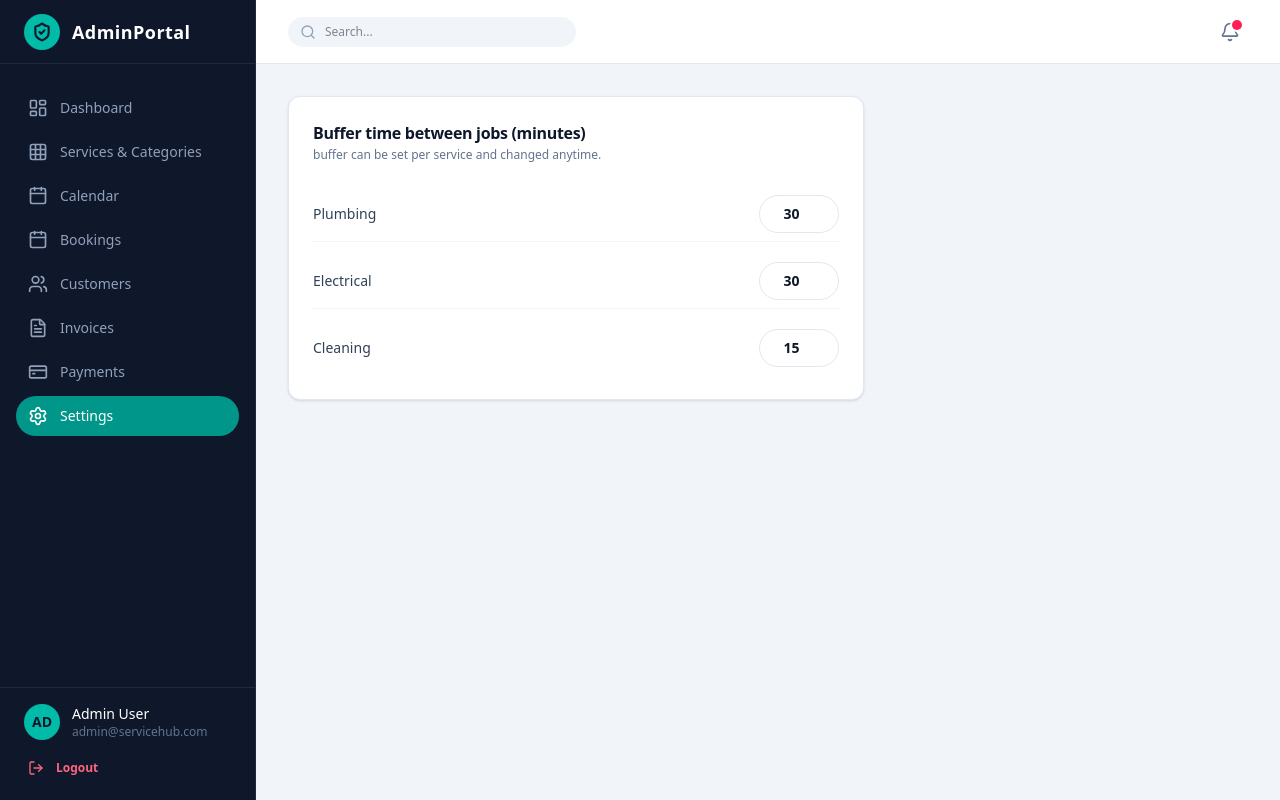
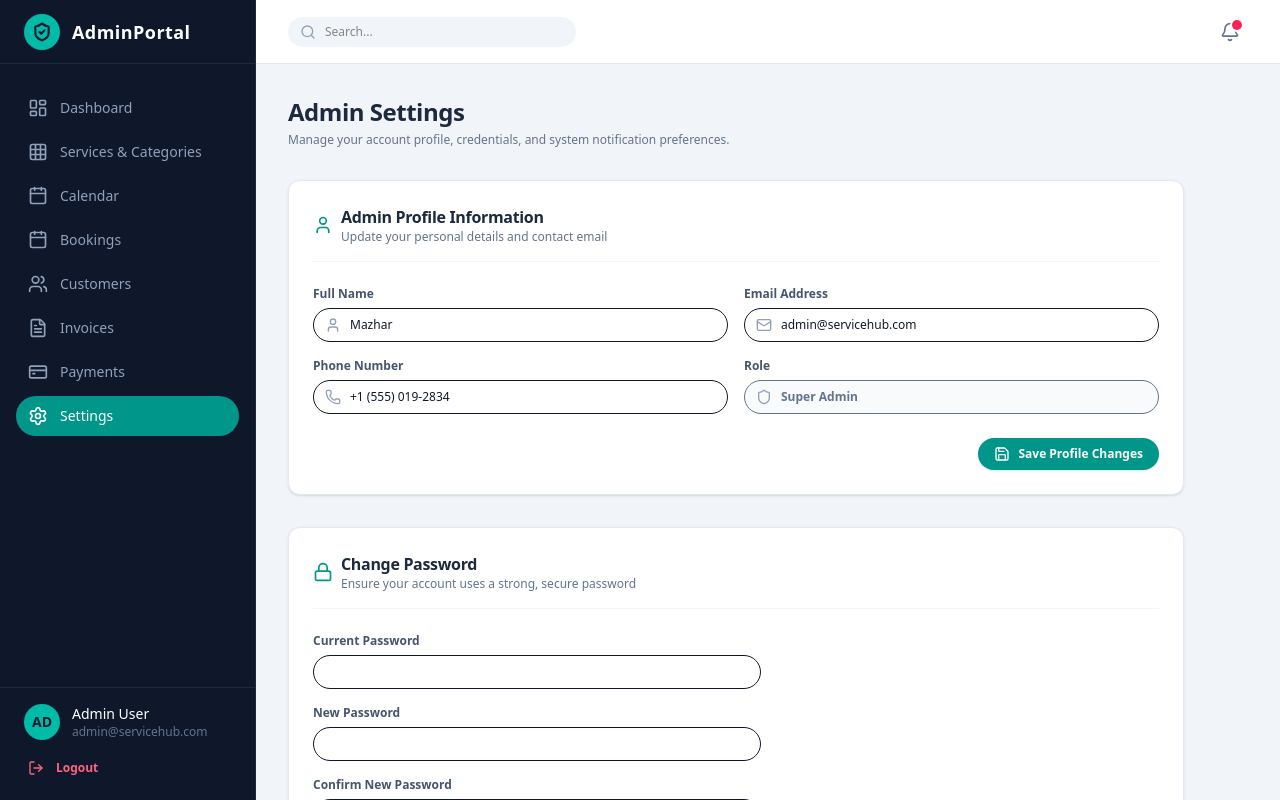
Before and after one commit to mazharalisafi/serivcehub-frontend, a Next.js app: page /admin/settings in a window 1280 px wide. Built offline with nearby package versions, Linux system fonts and the light colour scheme.

Commit message:
Some Changes

```diff
--- a/app/admin/settings/page.jsx
+++ b/app/admin/settings/page.jsx
@@ -1,27 +1,239 @@
 'use client';
 
-import React from 'react';
+import { useState } from 'react';
+import { User, Mail, Lock, Phone, Save, Bell, Shield, CheckCircle } from 'lucide-react';
 
-export default function SettingsPage() {
+export default function AdminSettingsPage() {
+  // Admin Info State
+  const [adminData, setAdminData] = useState({
+    name: 'Mazhar',
+    email: 'admin@servicehub.com',
+    phone: '+1 (555) 019-2834',
+    role: 'Super Admin',
+  });
+
+  // Password State
+  const [passwords, setPasswords] = useState({
+    currentPassword: '',
+    newPassword: '',
+    confirmPassword: '',
+  });
+
+  // Notification Preferences State
+  const [notifications, setNotifications] = useState({
+    emailAlerts: true,
+    bookingUpdates: true,
+    systemReports: false,
+  });
+
+  const [savedMessage, setSavedMessage] = useState('');
+
+  // Handle Info Submit
+  const handleProfileSubmit = (e) => {
+    e.preventDefault();
+    setSavedMessage('Admin information updated successfully!');
+    setTimeout(() => setSavedMessage(''), 3000);
+  };
+
+  // Handle Password Submit
+  const handlePasswordSubmit = (e) => {
+    e.preventDefault();
+    if (passwords.newPassword !== passwords.confirmPassword) {
+      alert('New passwords do not match!');
+      return;
+    }
+    setSavedMessage('Password changed successfully!');
+    setPasswords({ currentPassword: '', newPassword: '', confirmPassword: '' });
+    setTimeout(() => setSavedMessage(''), 3000);
+  };
+
   return (
-    <div className="bg-white rounded-xl border border-slate-200 shadow-sm p-6 max-w-xl space-y-4">
+    <div className="max-w-4xl space-y-8">
+      {/* Page Header */}
       <div>
-        <h3 className="text-base font-bold text-slate-900">Buffer time between jobs (minutes)</h3>
-        <p className="text-xs text-slate-500 mt-0.5">buffer can be set per service and changed anytime.</p>
+        <h1 className="text-2xl font-bold text-slate-800">Admin Settings</h1>
+        <p className="text-xs text-slate-500 mt-1">
+          Manage your account profile, credentials, and system notification preferences.
+        </p>
       </div>
 
-      <div className="space-y-3 pt-2">
-        <div className="flex items-center justify-between py-2 border-b border-slate-100">
-          <span className="text-sm font-medium text-slate-700">Plumbing</span>
-          <input type="number" defaultValue={30} className="w-20 p-2 border border-slate-200 rounded-lg text-sm text-center font-bold" />
+      {/* Success Banner */}
+      {savedMessage && (
+        <div className="flex items-center gap-2 p-4 bg-emerald-50 border border-emerald-200 text-emerald-800 text-xs rounded-xl font-medium animate-fade-in">
+          <CheckCircle className="w-4 h-4 text-emerald-600 shrink-0" />
+          {savedMessage}
         </div>
-        <div className="flex items-center justify-between py-2 border-b border-slate-100">
-          <span className="text-sm font-medium text-slate-700">Electrical</span>
-          <input type="number" defaultValue={30} className="w-20 p-2 border border-slate-200 rounded-lg text-sm text-center font-bold" />
+      )}
+
+      {/* Card 1: Admin Profile Information */}
+      <div className="bg-white rounded-xl border border-slate-200 shadow-sm p-6">
+        <div className="flex items-center gap-2 pb-4 mb-6 border-b border-slate-100">
+          <User className="w-5 h-5 text-teal-600" />
+          <div>
+            <h2 className="text-base font-bold text-slate-800">Admin Profile Information</h2>
+            <p className="text-xs text-slate-500">Update your personal details and contact email</p>
+          </div>
         </div>
-        <div className="flex items-center justify-between py-2">
-          <span className="text-sm font-medium text-slate-700">Cleaning</span>
-          <input type="number" defaultValue={15} className="w-20 p-2 border border-slate-200 rounded-lg text-sm text-center font-bold" />
+
+        <form onSubmit={handleProfileSubmit} className="space-y-4">
+          <div className="grid grid-cols-1 md:grid-cols-2 gap-4">
+            <div>
+              <label className="block text-xs font-semibold text-slate-600 mb-1.5">Full Name</label>
+              <div className="relative">
+                <User className="w-4 h-4 text-slate-400 absolute left-3 top-1/2 -translate-y-1/2" />
+                <input
+                  type="text"
+                  required
+                  value={adminData.name}
+                  onChange={(e) => setAdminData({ ...adminData, name: e.target.value })}
+                  className="w-full pl-9 pr-3 py-2 border rounded-lg text-xs focus:outline-none focus:border-teal-500"
+                />
+              </div>
+            </div>
+
+            <div>
+              <label className="block text-xs font-semibold text-slate-600 mb-1.5">Email Address</label>
+              <div className="relative">
+                <Mail className="w-4 h-4 text-slate-400 absolute left-3 top-1/2 -translate-y-1/2" />
+                <input
+                  type="email"
+                  required
+                  value={adminData.email}
+                  onChange={(e) => setAdminData({ ...adminData, email: e.target.value })}
+                  className="w-full pl-9 pr-3 py-2 border rounded-lg text-xs focus:outline-none focus:border-teal-500"
+                />
+              </div>
+            </div>
+
+            <div>
+              <label className="block text-xs font-semibold text-slate-600 mb-1.5">Phone Number</label>
+              <div className="relative">
+                <Phone className="w-4 h-4 text-slate-400 absolute left-3 top-1/2 -translate-y-1/2" />
+                <input
+                  type="text"
+                  value={adminData.phone}
+                  onChange={(e) => setAdminData({ ...adminData, phone: e.target.value })}
+                  className="w-full pl-9 pr-3 py-2 border rounded-lg text-xs focus:outline-none focus:border-teal-500"
+                />
+              </div>
+            </div>
+
+            <div>
+              <label className="block text-xs font-semibold text-slate-600 mb-1.5">Role</label>
+              <div className="relative">
+                <Shield className="w-4 h-4 text-slate-400 absolute left-3 top-1/2 -translate-y-1/2" />
+                <input
+                  type="text"
+                  disabled
+                  value={adminData.role}
+                  className="w-full pl-9 pr-3 py-2 border rounded-lg text-xs bg-slate-50 text-slate-500 cursor-not-allowed font-semibold"
+                />
+              </div>
+            </div>
+          </div>
+
+          <div className="pt-2 flex justify-end">
+            <button
+              type="submit"
+              className="flex items-center gap-2 bg-teal-600 hover:bg-teal-700 text-white px-4 py-2 rounded-lg text-xs font-semibold shadow-sm transition-colors cursor-pointer"
+            >
+              <Save className="w-4 h-4" />
+              Save Profile Changes
+            </button>
+          </div>
+        </form>
+      </div>
+
+      {/* Card 2: Security & Password */}
+      <div className="bg-white rounded-xl border border-slate-200 shadow-sm p-6">
+        <div className="flex items-center gap-2 pb-4 mb-6 border-b border-slate-100">
+          <Lock className="w-5 h-5 text-teal-600" />
+          <div>
+            <h2 className="text-base font-bold text-slate-800">Change Password</h2>
+            <p className="text-xs text-slate-500">Ensure your account uses a strong, secure password</p>
+          </div>
+        </div>
+
+        <form onSubmit={handlePasswordSubmit} className="space-y-4 max-w-md">
+          <div>
+            <label className="block text-xs font-semibold text-slate-600 mb-1.5">Current Password</label>
+            <input
+              type="password"
+              required
+              value={passwords.currentPassword}
+              onChange={(e) => setPasswords({ ...passwords, currentPassword: e.target.value })}
+              className="w-full px-3 py-2 border rounded-lg text-xs focus:outline-none focus:border-teal-500"
+            />
+          </div>
+
+          <div>
+            <label className="block text-xs font-semibold text-slate-600 mb-1.5">New Password</label>
+            <input
+              type="password"
+              required
+              value={passwords.newPassword}
+              onChange={(e) => setPasswords({ ...passwords, newPassword: e.target.value })}
+              className="w-full px-3 py-2 border rounded-lg text-xs focus:outline-none focus:border-teal-500"
+            />
+          </div>
+
+          <div>
+            <label className="block text-xs font-semibold text-slate-600 mb-1.5">Confirm New Password</label>
+            <input
+              type="password"
+              required
+              value={passwords.confirmPassword}
+              onChange={(e) => setPasswords({ ...passwords, confirmPassword: e.target.value })}
+              className="w-full px-3 py-2 border rounded-lg text-xs focus:outline-none focus:border-teal-500"
+            />
+          </div>
+
+          <button
+            type="submit"
+            className="flex items-center gap-2 bg-slate-800 hover:bg-slate-900 text-white px-4 py-2 rounded-lg text-xs font-semibold shadow-sm transition-colors cursor-pointer"
+          >
+            <Lock className="w-4 h-4" />
+            Update Password
+          </button>
+        </form>
+      </div>
+
+      {/* Card 3: Notification Preferences */}
+      <div className="bg-white rounded-xl border border-slate-200 shadow-sm p-6">
+        <div className="flex items-center gap-2 pb-4 mb-6 border-b border-slate-100">
+          <Bell className="w-5 h-5 text-teal-600" />
+          <div>
+            <h2 className="text-base font-bold text-slate-800">Notification Preferences</h2>
+            <p className="text-xs text-slate-500">Choose what system alerts you receive</p>
+          </div>
+        </div>
+
+        <div className="space-y-4">
+          <div className="flex items-center justify-between">
+            <div>
+              <span className="text-xs font-bold text-slate-800 block">Email Alerts</span>
+              <span className="text-[11px] text-slate-500">Receive system notifications via email</span>
+            </div>
+            <input
+              type="checkbox"
+              checked={notifications.emailAlerts}
+              onChange={(e) => setNotifications({ ...notifications, emailAlerts: e.target.checked })}
+              className="w-4 h-4 accent-teal-600 cursor-pointer"
+            />
+          </div>
+
+          <div className="flex items-center justify-between">
+            <div>
+              <span className="text-xs font-bold text-slate-800 block">Booking Updates</span>
+              <span className="text-[11px] text-slate-500">Get notified when a new booking is created or modified</span>
+            </div>
+            <input
+              type="checkbox"
+              checked={notifications.bookingUpdates}
+              onChange={(e) => setNotifications({ ...notifications, bookingUpdates: e.target.checked })}
+              className="w-4 h-4 accent-teal-600 cursor-pointer"
+            />
+          </div>
         </div>
       </div>
     </div>
```
